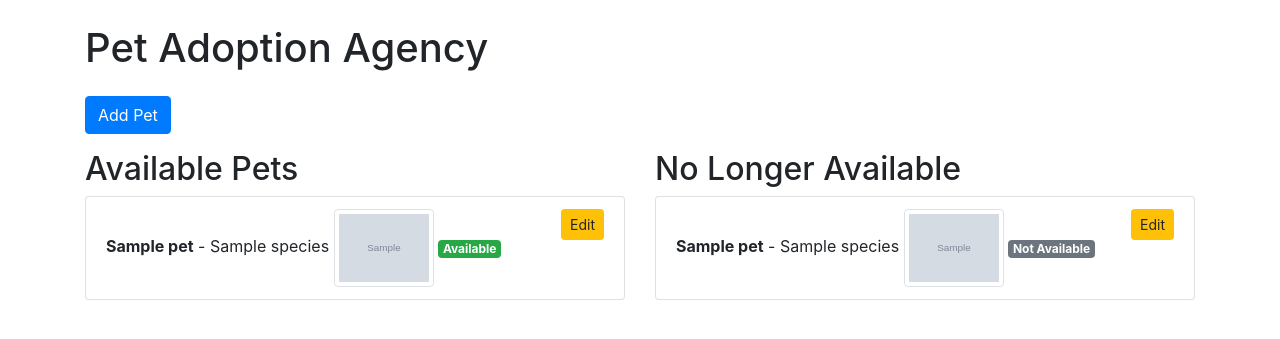
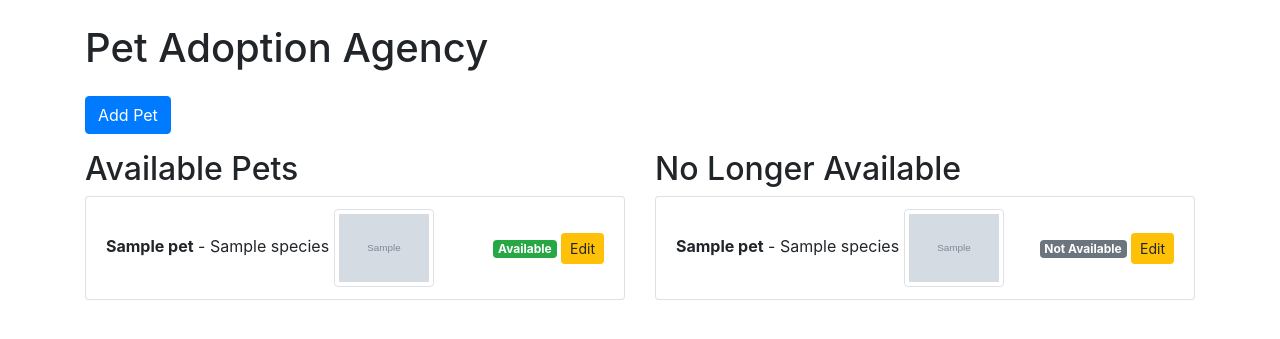
Before and after one commit to bbrooks37/Adoption-Agency, a Flask app: template templates/home.html in a window 1280 px wide. Shown: the top 339 px of the page. Run offline with Flask 3, Linux system fonts and the light colour scheme; the template is opened without the code that fills it: most values are stand-ins (such as "Sample title", 1, 10 or a date in 2020); grey boxes marked "Sample" are stand-in pictures; parts of the project's set-up code (start-up, migrations or seed data) failed here and were passed over; some libraries are stand-ins or nearby versions.

Commit message:
Update home.html

```diff
--- a/templates/home.html
+++ b/templates/home.html
@@ -1,51 +1,56 @@
-<!DOCTYPE html>
-<html lang="en">
-<head>
-    <meta charset="UTF-8">
-    <meta name="viewport" content="width=device-width, initial-scale=1.0">
-    <title>Pet Adoption Agency</title>
-    <link href="https://stackpath.bootstrapcdn.com/bootstrap/4.5.2/css/bootstrap.min.css" rel="stylesheet">
-</head>
-<body class="container">
+{% extends 'base.html' %}
+
+{% block content %}
 <h1 class="my-4">Pet Adoption Agency</h1>
 <a href="{{ url_for('add_pet') }}" class="btn btn-primary mb-3">Add Pet</a>
 
 <div class="row">
     <div class="col-md-6">
         <h2>Available Pets</h2>
+        {% if available_pets %}
         <ul class="list-group">
             {% for pet in available_pets %}
-                <li class="list-group-item">
+                <li class="list-group-item d-flex justify-content-between align-items-center">
+                    <div>
                     <strong>{{ pet.name }}</strong> - {{ pet.species }}
                     {% if pet.photo_url %}
                         <img src="{{ pet.photo_url }}" alt="{{ pet.name }}" class="img-thumbnail" width="100">
                     {% endif %}
+                    </div>
+                    <div>
                     <span class="badge badge-success">Available</span>
-                    <a href="{{ url_for('show_edit_pet', pet_id=pet.id) }}" class="btn btn-sm btn-warning float-right">Edit</a>
+                    <a href="{{ url_for('show_edit_pet', pet_id=pet.id) }}" class="btn btn-sm btn-warning">Edit</a>
+                    </div>
                 </li>
             {% endfor %}
         </ul>
+        {% else %}
+            <p>No available pets at the moment.</p>
+        {% endif %}
     </div>
 
     <div class="col-md-6">
         <h2>No Longer Available</h2>
+        {% if unavailable_pets %}
         <ul class="list-group">
             {% for pet in unavailable_pets %}
-                <li class="list-group-item">
+                <li class="list-group-item d-flex justify-content-between align-items-center">
+                    <div>
                     <strong>{{ pet.name }}</strong> - {{ pet.species }}
                     {% if pet.photo_url %}
                         <img src="{{ pet.photo_url }}" alt="{{ pet.name }}" class="img-thumbnail" width="100">
                     {% endif %}
+                    </div>
+                    <div>
                     <span class="badge badge-secondary">Not Available</span>
-                    <a href="{{ url_for('show_edit_pet', pet_id=pet.id) }}" class="btn btn-sm btn-warning float-right">Edit</a>
+                    <a href="{{ url_for('show_edit_pet', pet_id=pet.id) }}" class="btn btn-sm btn-warning">Edit</a>
+                    </div>
                 </li>
             {% endfor %}
         </ul>
+        {% else %}
+        <p>No pets in this category.</p>
+        {% endif %}
     </div>
 </div>
-
-    <script src="https://code.jquery.com/jquery-3.5.1.slim.min.js"></script>
-    <script src="https://cdn.jsdelivr.net/npm/@popperjs/core@2.5.4/dist/umd/popper.min.js"></script>
-    <script src="https://stackpath.bootstrapcdn.com/bootstrap/4.5.2/js/bootstrap.min.js"></script>
-</body>
-</html>
+{% endblock %}
```
Lines whose indentation alone changed are shown as unchanged.
